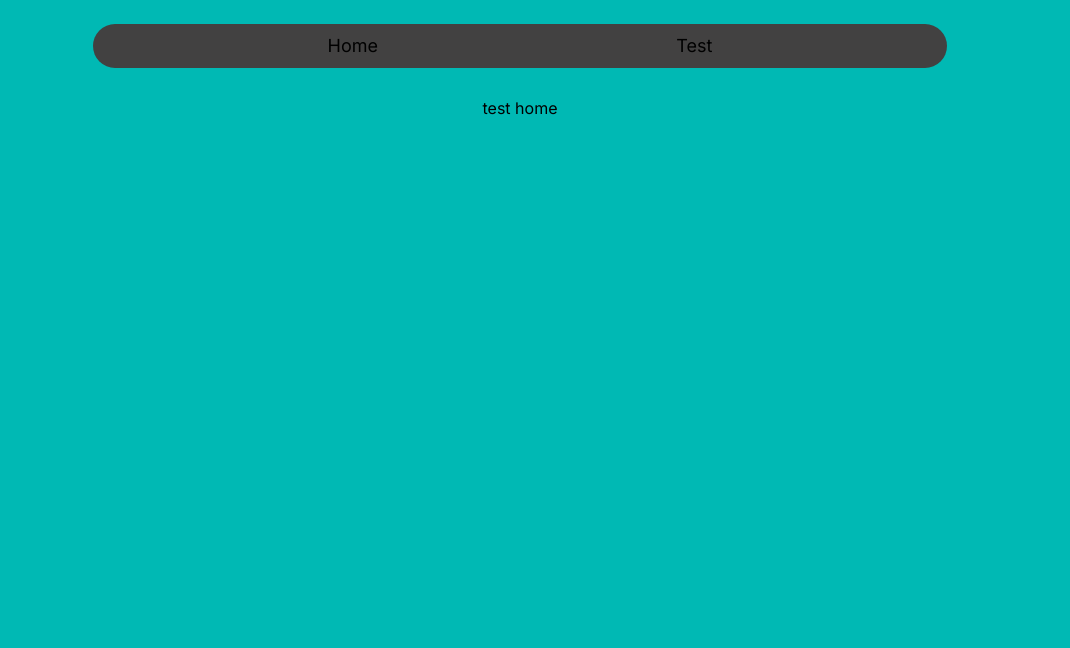
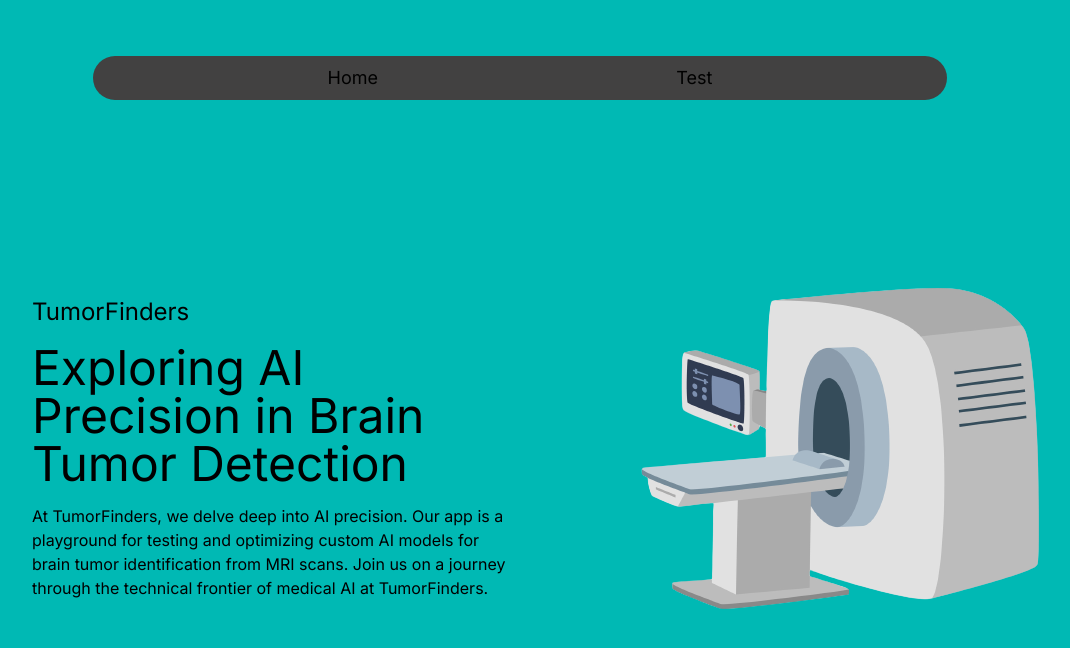
Before and after one commit to wandbrandon/mri_hack, a Next.js app in the folder frontend/: page / in a window 1280 px wide. Shown: the top 648 px of the page, without its empty margins (120-1190 px from the left). Built offline with nearby package versions, Linux system fonts and the light colour scheme.

Commit message:
protoype home page

```diff
--- a/frontend/app/navbar.tsx
+++ b/frontend/app/navbar.tsx
@@ -13,7 +13,7 @@ const Navbar = () => {
   ];
 
   return (
-    <div className="absolute inset-x-1 mx-auto w-8/12 h-fit mt-6 py-2 rounded-full flex flex-row justify-evenly border-solid bg-mriSlate">
+    <div className="absolute inset-x-1 mx-auto w-8/12 h-fit mt-14 py-2 rounded-full flex flex-row justify-evenly border-solid bg-mriSlate">
       {routes.map((route, index) => (
         <Link className="hover:bg-mriBlue rounded-full px-16 transition ease-in text-lg" href={route.path} key={index}>
           {route.title}
--- a/frontend/app/page.tsx
+++ b/frontend/app/page.tsx
@@ -1,9 +1,28 @@
-import Image from 'next/image'
+import Image from "next/image";
+import Mri from "../assets/mri.png"
 
 export default function Home() {
   return (
-    <main className="flex min-h-screen flex-col items-center justify-between pt-24 bg-mriCyan">
-      <div>test home</div>
+    <main className="flex h-screen flex-col items-center justify-between pt-24 bg-mriCyan">
+      <div className="flex w-screen h-full">
+        <div id="leftFlex" className="flex-1 flex justify-center h-full">
+          <div className="w-auto my-auto ml-36">
+            <h1 className="text-2xl p-2">TumorFinders</h1>
+            <h1 className="text-5xl text-bold p-2">
+              Exploring AI Precision in Brain Tumor Detection
+            </h1>
+            <p className="text-base p-2">
+              At TumorFinders, we delve deep into AI precision. Our app is a
+              playground for testing and optimizing custom AI models for brain
+              tumor identification from MRI scans. Join us on a journey through
+              the technical frontier of medical AI at TumorFinders.
+            </p>
+          </div>
+        </div>
+        <div id="rightFlex" className="flex-1 flex justify-center h-full">
+          <div className="w-auto my-auto justify-start"><img src={Mri.src} alt="" /></div>
+        </div>
+      </div>
     </main>
-  )
+  );
 }
```
Also changed, not shown: frontend/assets/mri.png (added).
